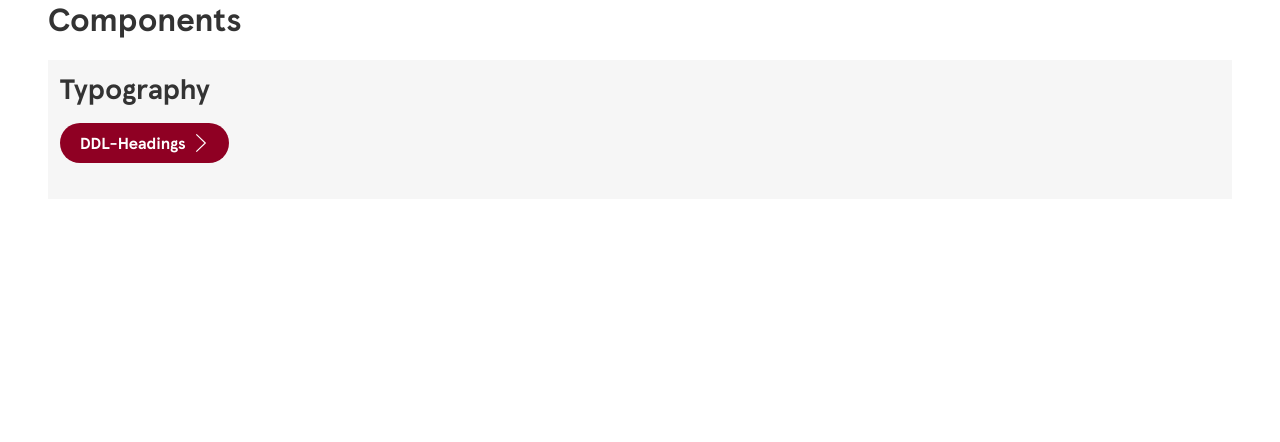
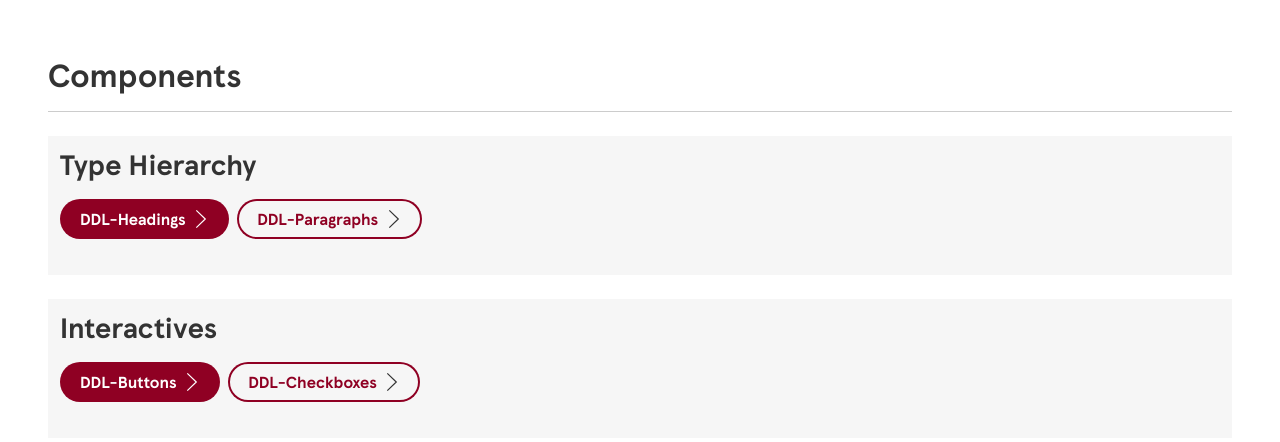
Before and after one commit to mfung1/ITCSS-test, a website: page index.html in a window 1280 px wide. Drawn offline with Linux system fonts and the light colour scheme; files whose address does not match are found by name; a web font is replaced by a local one.

Commit message:
Add hollow btn colours.  Add mr-8. Add markup files.

```diff
--- a/index.html
+++ b/index.html
@@ -8,24 +8,48 @@
     <link href="./dist/css/fonts.css" type="text/css" rel="stylesheet"/>
     <style>
       body {background: #fff}
-      article:not(:first-child) {background: #f6f6f6;padding:12px;margin: 24px 0;}
+      article:not(:first-child) {background: #f6f6f6;padding:12px;}
     </style>
   </head>
   <body>
     <main class="ddl-wrapper">
-      <article>
+      <article class="mb-24">
           <h1 class="mb-19">Components</h1>
+          <div class="ddl-divider"></div>
       </article>
-      <article>
-        <h2 class="mb-19">Typography</h2>
+      <article class="mb-24">
+        <h2 class="mb-19">Type Hierarchy</h2>
         <div class="flex-grp">
-          <a href="./html/typography/headings.html" class="ddl-btn mb-24">
+          <a href="./html/typography/headings.html" class="ddl-btn ddl-btn-flld mb-24 mr-8">
             <span class="ddl-lbl ddl-t3">DDL-Headings</span>
             <svg class="ddl-chvrn ddl-chvrn--wht" viewBox="0 0 18 24" width="100%" height="100%">
               <polyline class="a" points="5.31 3.35 14.28 12 5.31 20.64"></polyline>
             </svg>
           </a>
+          <a href="./html/typography/paragraphs.html" class="ddl-btn ddl-btn-hllw mb-24 mr-8">
+            <span class="ddl-lbl ddl-t3">DDL-Paragraphs</span>
+            <svg class="ddl-chvrn ddl-chvrn--crmsn" viewBox="0 0 18 24" width="100%" height="100%">
+              <polyline class="a" points="5.31 3.35 14.28 12 5.31 20.64"></polyline>
+            </svg>
+          </a>
         </div>
+      </article>
+      <article class="mb-24">
+          <h2 class="mb-19">Interactives</h2>
+          <div class="flex-grp">
+            <a href="./html/interactives/buttons.html" class="ddl-btn ddl-btn-flld mb-24 mr-8">
+              <span class="ddl-lbl ddl-t3">DDL-Buttons</span>
+              <svg class="ddl-chvrn ddl-chvrn--wht" viewBox="0 0 18 24" width="100%" height="100%">
+                <polyline points="5.31 3.35 14.28 12 5.31 20.64"></polyline>
+              </svg>
+            </a>
+            <a href="./html/interactives/links.html" class="ddl-btn ddl-btn-hllw mb-24 mr-8">
+              <span class="ddl-lbl ddl-t3">DDL-Checkboxes</span>
+              <svg class="ddl-chvrn ddl-chvrn--crmsn" viewBox="0 0 18 24" width="100%" height="100%">
+                <polyline points="5.31 3.35 14.28 12 5.31 20.64"></polyline>
+              </svg>
+            </a>
+          </div>
       </article>
     </main>
   </body>
```
Also changed, not shown: html/typography/headings.html (added, +28 -0 lines), html/typography/paragraphs.html (added, +27 -0 lines), build/scss/03-Generic/flex-group.scss, build/scss/05-Objects/chevron.scss, build/scss/05-Objects/label.scss, build/scss/05-Objects/page-wrapper.scss, build/scss/06-Components/button.scss, build/scss/07-Utilities/spacings.scss, dist/css/styles.min.css, html/typgraphy/headings.html (deleted), 1 other file.
